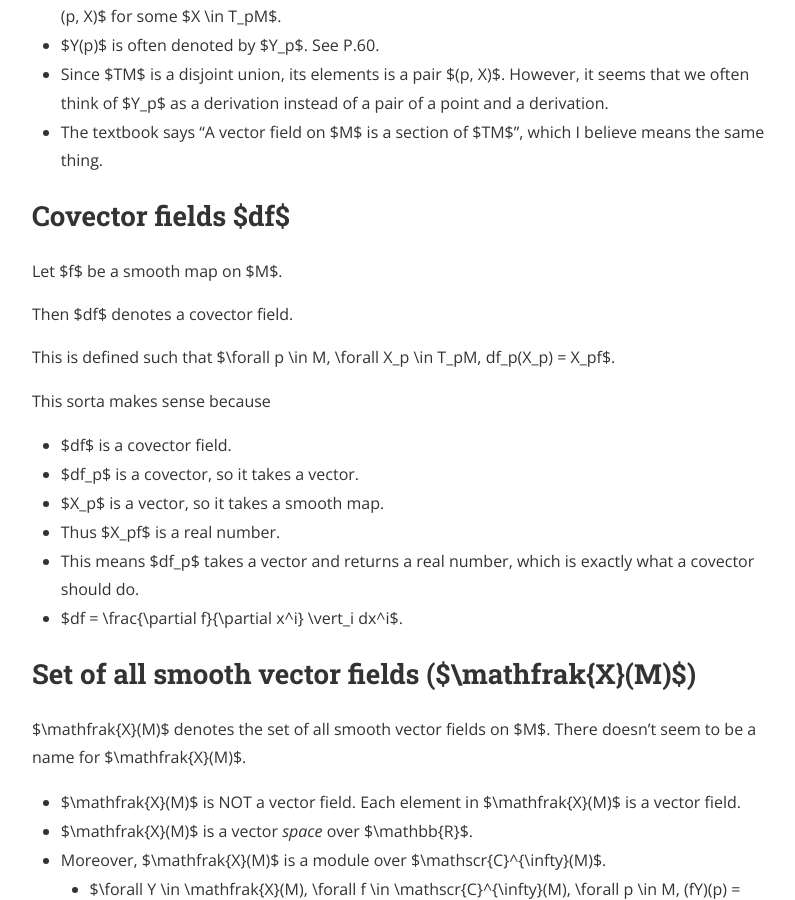
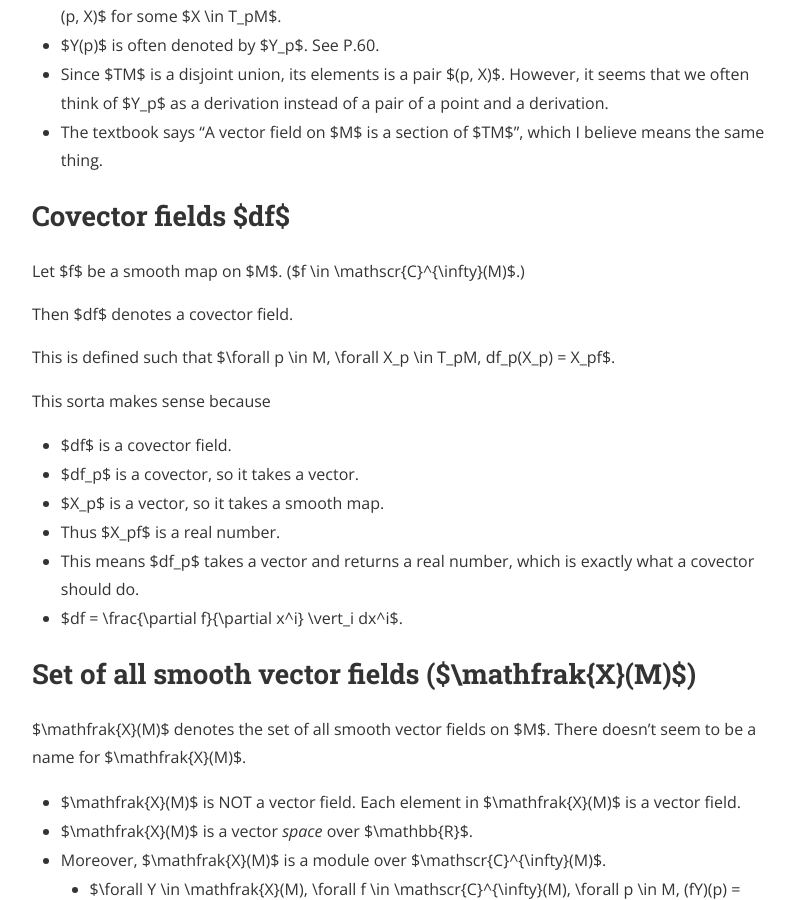
Before and after one commit to hidenori-shinohara/hidenori-shinohara.github.io, a Jekyll site: the page built from _posts/courses/math620/2019-09-09-smooth-manifold-cheat-sheet.md, in a window 1280 px wide and 900 px high, scrolled down 3259 px. Shown: the whole window, without its empty margins (240-1035 px from the left). Built offline with Jekyll 4.4.1, drawn with Linux system fonts in a browser that asks for light colours; nearby versions of some CDN libraries; formulas are drawn with MathJax 3.

Commit message:
Add notes

```diff
--- a/_posts/courses/math620/2019-09-09-smooth-manifold-cheat-sheet.md
+++ b/_posts/courses/math620/2019-09-09-smooth-manifold-cheat-sheet.md
@@ -85,6 +85,7 @@ $$
 
 ## Covector fields $df$
 Let $f$ be a smooth map on $M$.
+($f \in \mathscr{C}^{\infty}(M)$.)
 
 Then $df$ denotes a covector field.
 
```
